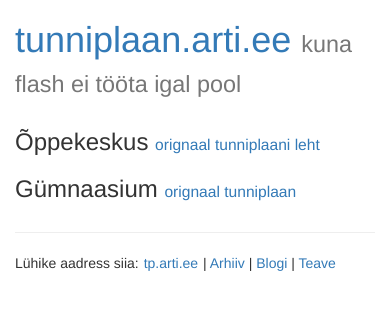
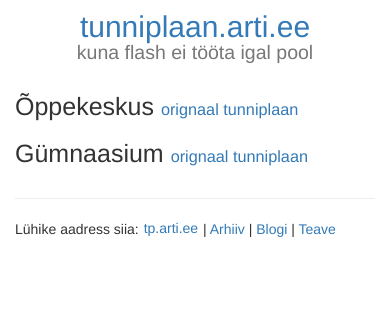
Before and after one commit to artizirk/tunniplaan.arti.ee, a Flask app: template templates/index.html in a window 390 px wide. Shown: the top 310 px of the page. Run offline with Flask 2, Linux system fonts and the light colour scheme; the template is opened without the code that fills it, so the values that code supplies are empty; some libraries are stand-ins or nearby versions.

Commit message:
stiili muudatused

```diff
--- a/static/css/main.css
+++ b/static/css/main.css
@@ -1,6 +1,68 @@
-/* Customize container */
+/* suurte ekraanide peal piirame laiust */
 @media (min-width: 768px) {
   .container {
     max-width: 730px;
   }
 }
+
+/* telefonide peal header vähe kõrgemale */
+@media (max-width: 768px) {
+    .header {
+        margin-top: -10px;
+    }
+    .list-unstyled li > a {
+        line-height: 200%;
+    }
+}
+
+/* telefonide peal tekst vähe väiksemaks */
+@media (max-width: 650px) {
+    .header small {
+        display: block;
+    }
+    h1 {
+        font-size: 30px;
+    }
+
+    h2 {
+        font-size: 28px;
+    }
+
+    h3 {
+        font-size: 25px;
+    }
+
+}
+
+/* footeri parem kujundus väikese ekraani peal*/
+@media (max-width: 330px) {
+    span.break-on-mobl {
+        display: inline-block;
+    }
+    span.hide-on-mobl {
+        display: none;
+    }
+}
+
+/* tp.arti.ee modali sulge nupp keskele ja väheke suuremaks */
+.modal-footer button {
+    padding-left: 30px;
+    padding-right: 30px;
+}
+
+.modal-footer {
+    text-align: center;
+}
+
+
+/* tunniplaani kuvamis lehe peal kõik keskele */
+.centre {
+    text-align: center;
+}
+.btn-group ul {
+    text-align: left;
+}
+
+.header {
+    text-align: center;
+}
--- a/templates/index.html
+++ b/templates/index.html
@@ -2,7 +2,7 @@
 {% block content %}
 <div class="row">
     <div class="col-sm-6">
-        <h3 class="">Õppekeskus <small><a href="http://www.v-maarja.ee/vmok/Tunniplaan_42.htm">orignaal tunniplaani leht</a></small></h3>
+        <h3 class="">Õppekeskus <small><a href="http://www.v-maarja.ee/vmok/Tunniplaan_42.htm">orignaal<span class="hide-on-mobl"> tunniplaan</span></a></small></h3>
       <ul class="list-unstyled">
         {% for tp in dirs %}
         <li>
@@ -20,7 +20,7 @@
       </ul>
     </div>
     <div class="col-sm-6">
-      <h3 class="">Gümnaasium <small><a href="http://www.v-maarja.ee/vmgym/Tunnijaotusplaan_58.htm">orignaal tunniplaan</a></small></h3>
+      <h3 class="">Gümnaasium <small><a href="http://www.v-maarja.ee/vmgym/Tunnijaotusplaan_58.htm">orignaal<span class="hide-on-mobl"> tunniplaan</span></a></small></h3>
       <ul class="list-unstyled">
         {% for tp in vmg_dirs %}
           <li><a href="/vmg/{{ tp }}{% if last_tp_vmg != None %}/{{last_tp_vmg}}{%endif%}">{{ tp }}</a></li>
@@ -30,9 +30,9 @@
 </div>
 
 <hr>
-<p>
-</span> Lühike aadress siia: <button class="btn btn-link" style="padding: 0; margin-top: -3px;" data-toggle="modal" data-target="#tpartieeqrcode">tp.arti.ee</button> | <a href="/archive">Arhiiv</a> | <a href="/blog">Blogi</a> | <a href="/blog">Teave</a>
-</p>
+<footer>
+<span class="hide-on-mobl">Lühike aadress siia: </span><button class="btn btn-link" style="padding: 0; margin-top: -3px;" data-toggle="modal" data-target="#tpartieeqrcode">tp.arti.ee</button> | <span class="break-on-mobl"><a href="/archive">Arhiiv</a> | <a href="/blog">Blogi</a> | <a href="/blog">Teave</a></span>
+</footer>
 
 
 <!-- Modal -->
--- a/templates/show_tp.html
+++ b/templates/show_tp.html
@@ -2,7 +2,7 @@
 {% block content %}
 <!--<a href="#" class="btn btn-primary" role="button">&lt;</a>-->
 
-<div class="col-sm-6 col-sm-offset-3">
+<div class="centre">
   {% for x, t, l in ((names[0],"c",t_list[0]), (names[1],"t",t_list[1]), (names[2],"r",t_list[2])) %}
   <div class="btn-group">
     <button type="button" class="btn btn-default dropdown-toggle" data-toggle="dropdown">
```
